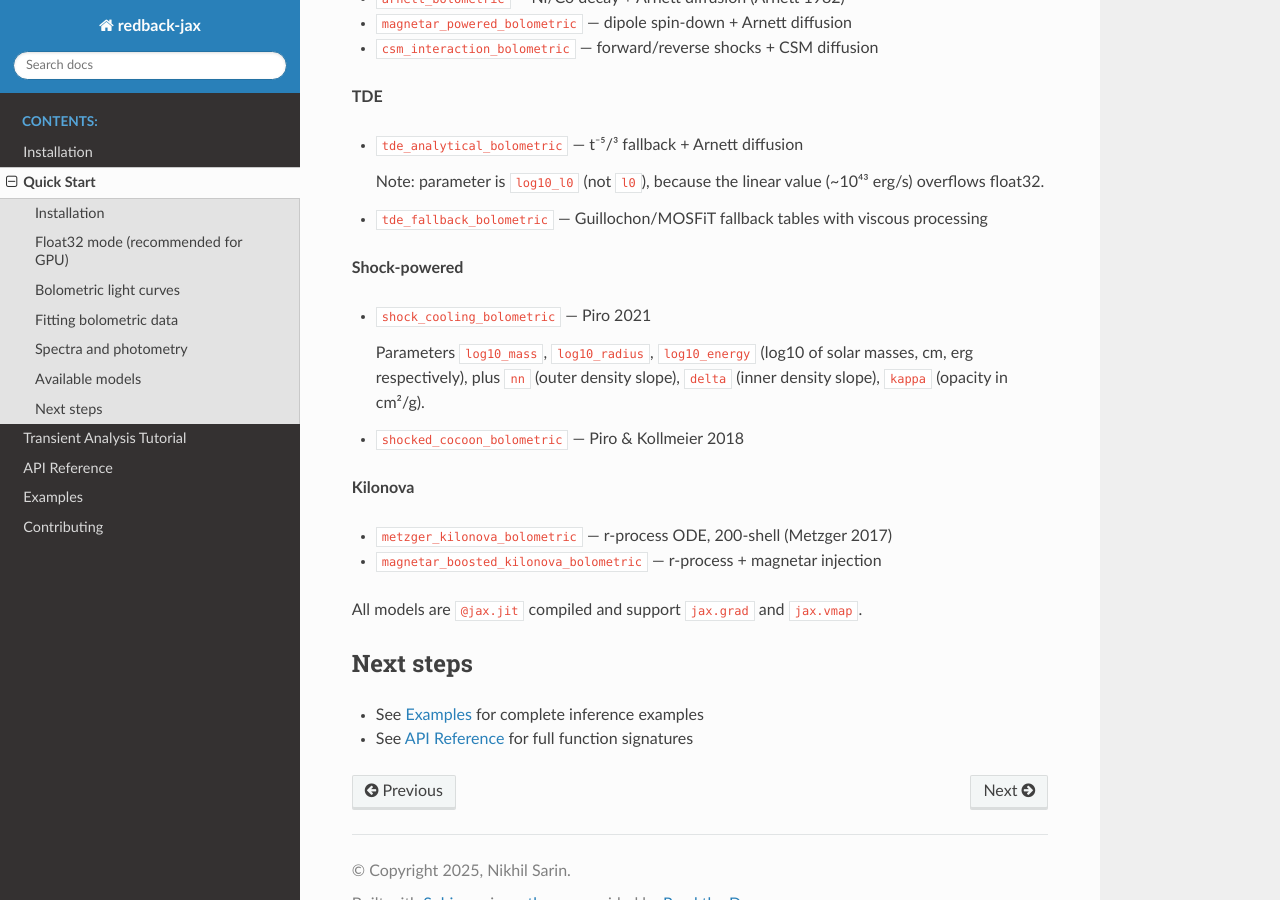
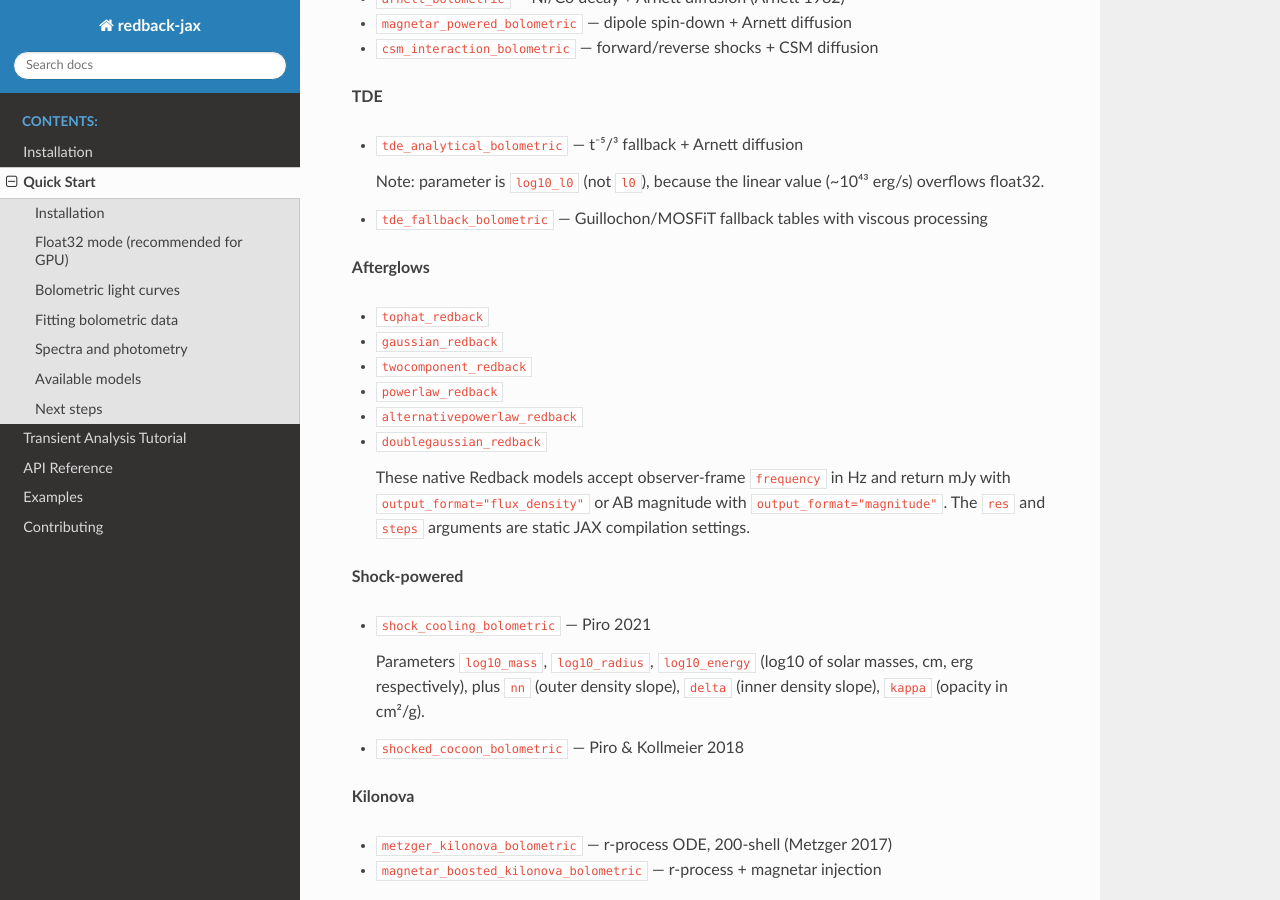
Before and after one commit to nikhil-sarin/redback-jax, a Sphinx documentation site: the page built from docs/source/quickstart.rst, in a window 1280 px wide and 900 px high, scrolled down 2388 px. Built offline with Sphinx 7.4.7 and the Read the Docs theme 3.1.0, drawn with Linux system fonts in a browser that asks for light colours.

Commit message:
Document and test native afterglow models

```diff
--- a/docs/source/quickstart.rst
+++ b/docs/source/quickstart.rst
@@ -137,6 +137,20 @@ Available models
 
 - ``tde_fallback_bolometric`` — Guillochon/MOSFiT fallback tables with viscous processing
 
+**Afterglows**
+
+- ``tophat_redback``
+- ``gaussian_redback``
+- ``twocomponent_redback``
+- ``powerlaw_redback``
+- ``alternativepowerlaw_redback``
+- ``doublegaussian_redback``
+
+  These native Redback models accept observer-frame ``frequency`` in Hz and
+  return mJy with ``output_format="flux_density"`` or AB magnitude with
+  ``output_format="magnitude"``. The ``res`` and ``steps`` arguments are
+  static JAX compilation settings.
+
 **Shock-powered**
 
 - ``shock_cooling_bolometric`` — Piro 2021
```
Also changed, not shown: README.md (+12 -0 lines).
